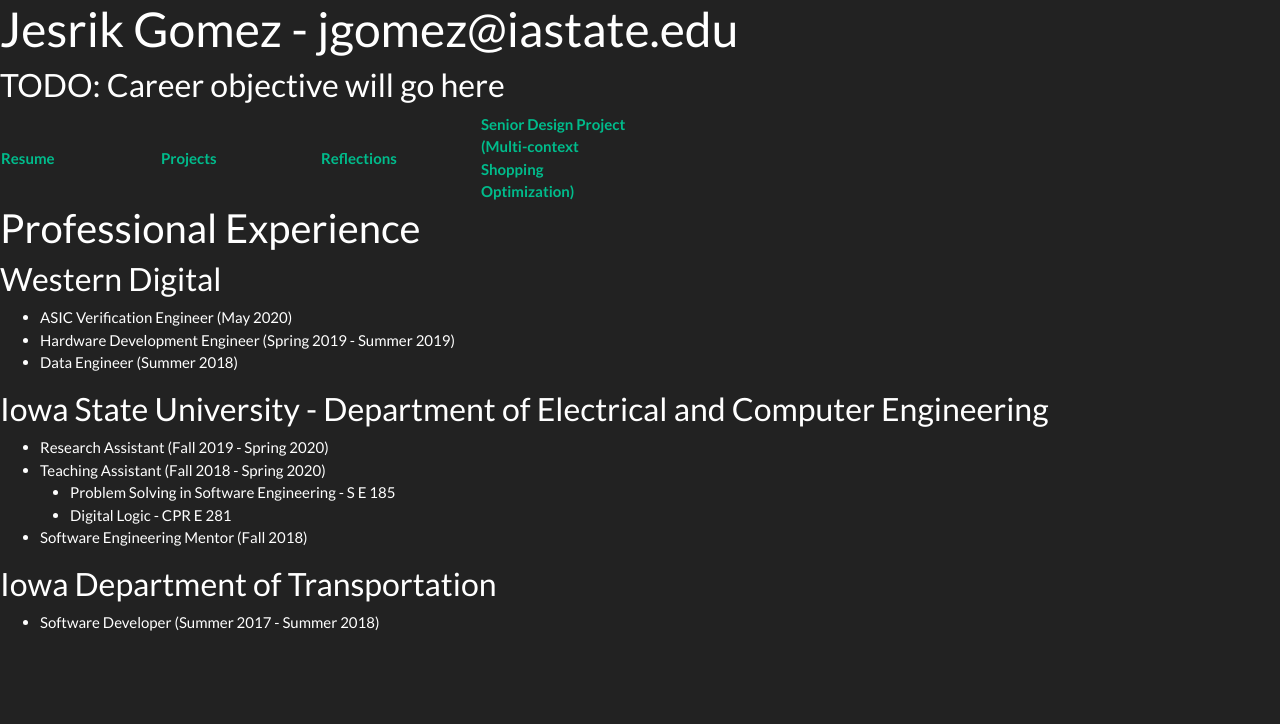
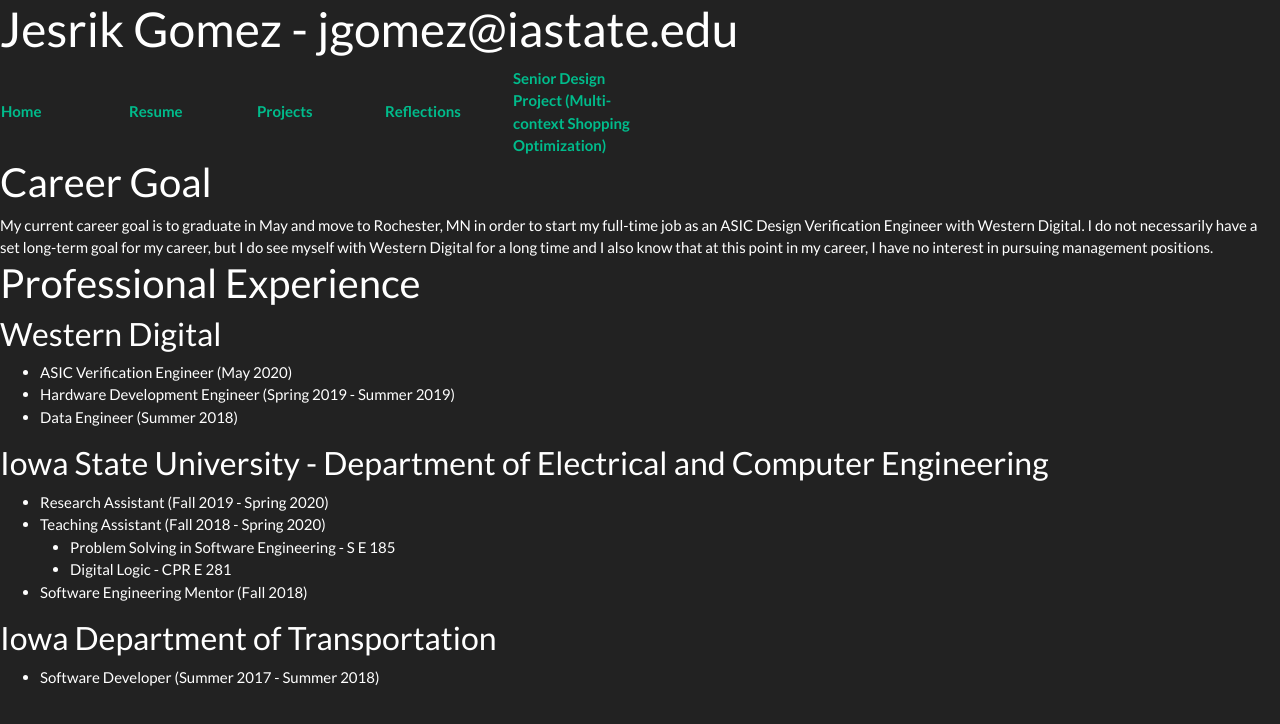
Before and after one commit to jesrik/jesrik.github.io, a plain HTML site: page index.html in a window 1280 px wide. Drawn offline with Linux system fonts and the light colour scheme.

Commit message:
Added career goal and extra site links

```diff
--- a/index.html
+++ b/index.html
@@ -7,16 +7,26 @@
   </head>
   <body>
     <h1>Jesrik Gomez - jgomez@iastate.edu</h1>
-    <h3>TODO: Career objective will go here</h3>
 
     <table style="width: 50%">
-      <tr>
-        <th style="width: 25%"><a href="media/gomez_resume.pdf">Resume</a></th>
-        <th style="width: 25%"><a href="projects.html">Projects</a></th>
-        <th style="width: 25%"><a href="reflections.html">Reflections</a></th>
-        <th style="width: 25%"><a href="senior_design_projects.html">Senior Design Project (Multi-context Shopping Optimization)</a></th>
-      </tr>
+        <tr>
+          <th style="width: 20%"><a href="index.html">Home</a></th>
+          <th style="width: 20%"><a href="media/gomez_resume.pdf">Resume</a></th>
+          <th style="width: 20%"><a href="projects.html">Projects</a></th>
+          <th style="width: 20%"><a href="reflections.html">Reflections</a></th>
+          <th style="width: 20%"><a href="senior_design_projects.html">Senior Design Project (Multi-context Shopping Optimization)</a></th>
+        </tr>
     </table>
+
+    <h2>
+      Career Goal
+    </h2>
+
+    My current career goal is to graduate in May and move to Rochester, MN in order to
+    start my full-time job as an ASIC Design Verification Engineer with Western Digital. I do not
+    necessarily have a set long-term goal for my career, but I do see myself with Western Digital for
+    a long time and I also know that at this point in my career, I have no interest in pursuing
+    management positions. <br>
 
     <h2>Professional Experience</h2>
     <h3>Western Digital</h3>
```
